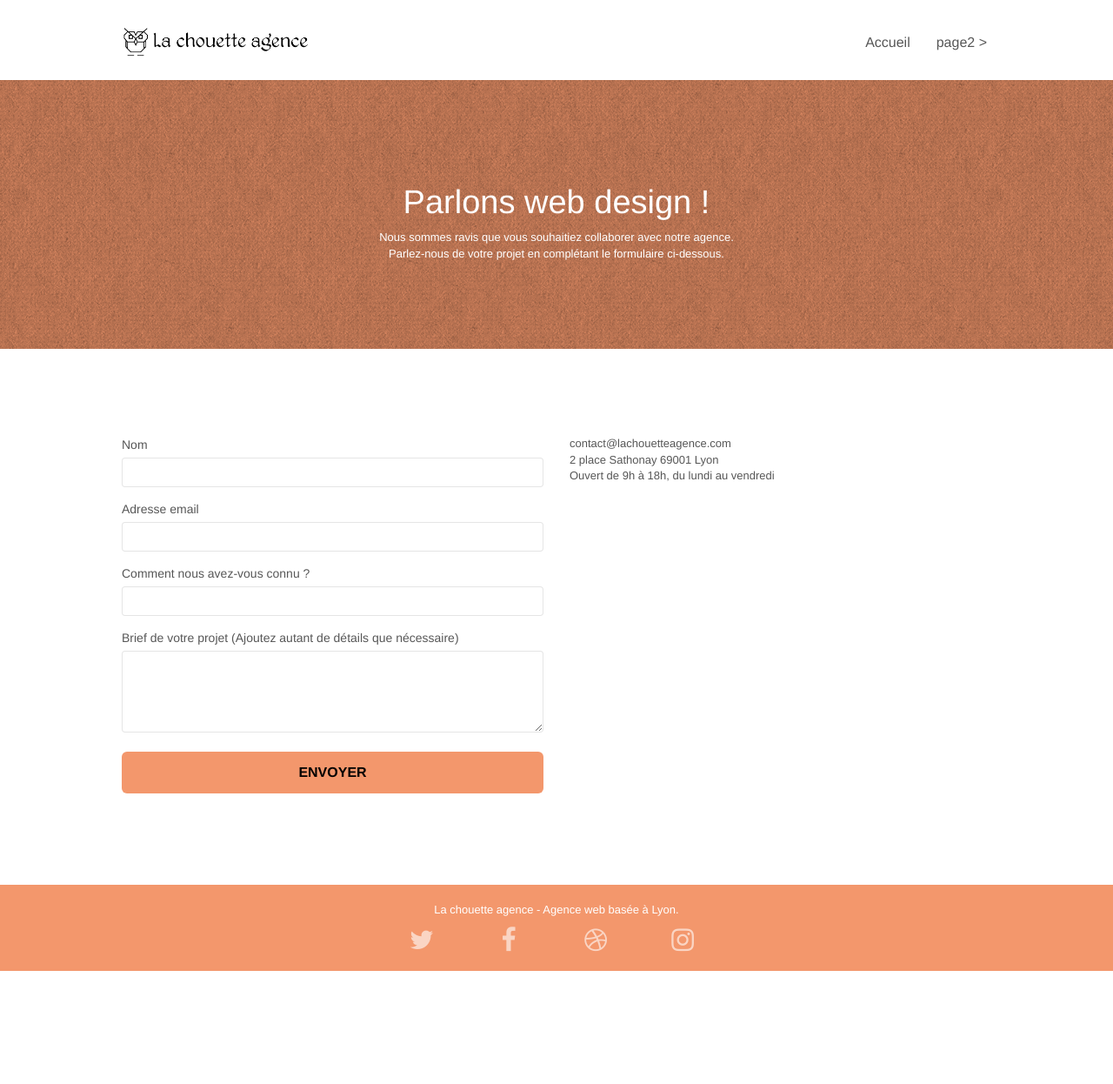
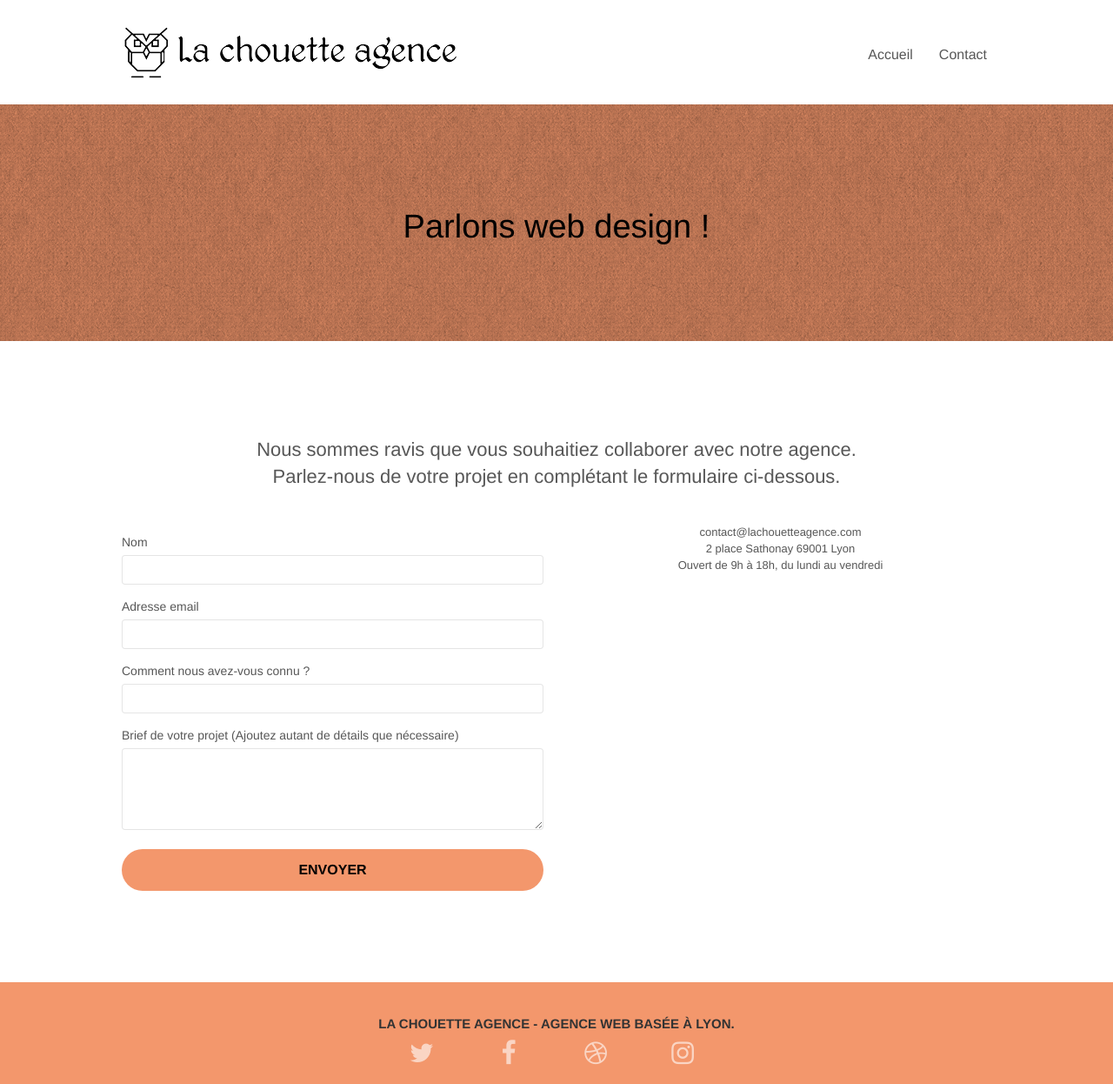
Before and after one commit to mguyot00/MatthieuGuyot_4_01062021, a plain HTML site: page page2.html in a window 1280 px wide. Shown: the whole page at 87% size. Before the commit the page ends 1116 px from the top, so only its background shows below. Drawn offline with nearby package versions, Linux system fonts and the light colour scheme; files that its build step writes are made by us from their sources; a script that the page names is missing.

Commit message:
Add files via upload

```diff
--- a/page2.html
+++ b/page2.html
@@ -1,5 +1,6 @@
 <!doctype html>
-<html lang="Default">
+<html lang="fr">
+
 <head>
 	<meta charset="utf-8">
 	<meta name="keywords" content="">
@@ -18,151 +19,167 @@
 	<script src="./js/blocs.min.js"></script>
 	<script src="./js/jqBootstrapValidation.js"></script>
 	<script src="./js/formHandler.js"></script>
-    <title>page2</title>
+	<title>contact</title>
 
 
-<!-- Analytics -->
-
-<!-- Analytics END -->
 
 </head>
+
 <body>
 	<!-- Principal conteneur -->
-<div class="page-container">
-
-<!-- bloc-0 -->
-<div class="bloc bgc-white l-bloc " id="bloc-0">
+	<!-- Header -->
+    <header class="bloc bgc-white l-bloc " id="bloc-0">
         <div class="container bloc-sm">
             <nav class="navbar row">
                 <div class="navbar-header">
-				<a class="navbar-brand" href="index.html"><img src="img/la-chouette-agence.png" alt="atlanta web design logo" height="40" /></a>
+                    <a class="navbar-brand" href="index.html">
+                        <img src="img/la-chouette-agence.png" alt="Logo de la Chouette agence, agence de web design à Lyon" title="Retour à l'accueil">
+                    </a>
                     <button id="nav-toggle" type="button" class="ui-navbar-toggle navbar-toggle" data-toggle="collapse" data-target=".navbar-1">
-					<span class="sr-only">Toggle navigation</span><span class="icon-bar"></span><span class="icon-bar"></span><span class="icon-bar"></span>
+                        <span class="sr-only">Toggle navigation</span>
+                        <span class="icon-bar"></span>
+                        <span class="icon-bar"></span>
+                        <span class="icon-bar"></span>
                     </button>
                 </div>
                 <div class="collapse navbar-collapse navbar-1 special-dropdown-nav">
                     <ul class="site-navigation nav navbar-nav">
                         <li>
-						<a href="index.html">Accueil</a>
+                            <a href="index.html" aria-label="lien vers la page d'accueil" title="page d'accueil">Accueil</a>
                         </li>
                         <li>
-					</li>
-					<li>
-						<a href="page2.html">page2 &gt;</a>
+                            <a href="page2.html" aria-label="lien vers la page de contact" title="page de contact">Contact</a>
                         </li>
                     </ul>
                 </div>
             </nav>
         </div>
-</div>
-<!-- bloc-0 END -->
+    </header>
 
-<!-- bloc-6 -->
+
+    <!-- Section contact -->
     <div class="bloc bg-dots-bg bg-repeat bgc-atomic-tangerine d-bloc bloc-bg-texture texture-paper" id="bloc-6">
         <div class="container bloc-lg">
             <div class="row">
                 <div class="col-sm-12">
-				<h1 class="text-center hero-bloc-text tc-white">
+                    <h1 class="text-center hero-bloc-text">
                         Parlons web design !
                     </h1>
-				<p class="text-center mg-lg tc-white tight-width-whitespace">
-					Nous sommes ravis que vous souhaitiez collaborer avec notre agence.<br>
-					Parlez-nous de votre projet en complétant le formulaire ci-dessous.
-				</p>
+
                 </div>
             </div>
         </div>
     </div>
-<!-- bloc-6 END -->
 
-<!-- bloc-7 -->
+
+    <!-- Section Formulaire -->
     <div class="bloc bgc-white l-bloc" id="bloc-7">
         <div class="container bloc-lg">
+            <h2 class="text-center mg-lg tc-black">
+                Nous sommes ravis que vous souhaitiez collaborer avec notre agence.<br>
+                Parlez-nous de votre projet en complétant le formulaire ci-dessous.
+            </h2>
             <div class="row">
                 <div class="col-sm-6">
-				<form id="form_1" novalidate success-msg="Your message has been sent." fail-msg="Sorry it seems that our mail server is not responding, Sorry for the inconvenience!">
-					<div class="form-group">
-						<label>
+                    <form id="form_1" novalidate>
+                        <div class="form-group" role="group" aria-labelledby="coordonnees">
+                            <p id="coordonnees"></p>
+                            <label for="name">
                                 Nom
                             </label>
-						<input id="name" class="form-control" required />
+                            <input id="name" class="form-control" aria-required="true" aria-label="entrez votre nom" />
                         </div>
+
                         <div class="form-group">
-						<label>
+                            <label for="email">
                                 Adresse email
                             </label>
-						<input id="email" class="form-control" type="email" required />
+                            <input id="email" class="form-control" type="email" aria-required="true" aria-label="entrez votre email" />
                         </div>
+
                         <div class="form-group">
-						<label>
+                            <label for="input_504">
                                 Comment nous avez-vous connu ?
                             </label>
-						<input class="form-control" type="email" required id="input_504" />
+                            <input class="form-control" type="text" aria-required="true" aria-label="indiquez comment vous nous avez connu" id="input_504"/>
                         </div>
+
                         <div class="form-group">
-						<label>
+                            <label for="message">
                                 Brief de votre projet (Ajoutez autant de détails que nécessaire)<br>
-						</label><textarea id="message" class="form-control" rows="4" cols="50" required></textarea>
+                            </label><textarea id="message" class="form-control" rows="4" cols="50" aria-required="true" aria-label="decrivez nous votre projet en détail"></textarea>
                         </div>
-					<button class="bloc-button btn btn-lg btn-block cta-hero btn-atomic-tangerine" type="submit">
+                        <button class="btn-rd bloc-button btn btn-lg btn-block cta-hero btn-atomic-tangerine" aria-label="envoyez votre message" type="submit">
                             Envoyer
                         </button>
                     </form>
                 </div>
-			<div class="col-sm-6">
-				<p>
-					contact@lachouetteagence.com<br>2 place Sathonay 69001 Lyon<br>Ouvert de 9h à 18h, du lundi au vendredi<br>
+                <aside class="col-sm-6">
+                    <p class="text-center">
+                        <a href="mailto:contact@lachouetteagence.com" aria-label="contacter l'agence par email">contact@lachouetteagence.com</a><br>
+                        2 place Sathonay 69001 Lyon<br>
+                        Ouvert de 9h à 18h, du lundi au vendredi<br>
                     </p>
+                </aside>
             </div>
         </div>
     </div>
-</div>
-<!-- bloc-7 END -->
+
 
     <!-- ScrollToTop Button -->
-<a class="bloc-button btn btn-d scrollToTop" onclick="scrollToTarget('1')"><span class="fa fa-chevron-up"></span></a>
-<!-- ScrollToTop Button END-->
+    <a class="bloc-button btn btn-d scrollToTop" onclick="scrollToTarget('1')">
+        <span class="fa fa-chevron-up"></span>
+    </a>
 
 
-<!-- Footer - bloc-8 -->
-<div class="bloc bgc-atomic-tangerine d-bloc" id="bloc-8">
+    <!-- Footer -->
+    <footer class="bloc bgc-atomic-tangerine d-bloc" id="bloc-8">
         <div class="container bloc-sm">
             <div class="row">
-			<div class="col-sm-12">
-				<p class="text-center white">
-					La chouette agence - Agence web basée à Lyon.<br>
-				</p>
+                <div class="col-xs-12">
+                    <h3 class="text-center">
+                        La Chouette agence - Agence web basée à Lyon.
+                    </h3>
                     <div class="row row-no-gutters social">
-					<div class="col-sm-3">
+                        <div class="col-xs-3">
                             <div class="text-center">
-							<a class="social" href="index.html"><span class="fa fa-twitter icon-md"></span></a>
+                                <a class="social" aria-label="lien vers Twitter" href="https://twitter.com/?lang=fr">
+                                    <i class="fa fa-twitter icon-md"></i>
+                                </a>
                             </div>
                         </div>
-					<div class="col-sm-3">
+
+                        <div class="col-xs-3">
                             <div class="text-center">
-							<a class="social" href="index.html"><span class="fa fa-facebook icon-md"></span></a>
+                                <a class="social" aria-label="lien vers Facebook" href="https://www.facebook.com/">
+                                    <i class="fa fa-facebook icon-md"></i>
+                                </a>
                             </div>
                         </div>
-					<div class="col-sm-3">
+
+                        <div class="col-xs-3">
                             <div class="text-center">
-							<a class="social" href="index.html"><span class="fa fa-dribbble icon-md"></span></a>
+                                <a class="social" aria-label="lien vers Dribble" href="https://dribbble.com/">
+                                    <i class="fa fa-dribbble icon-md"></i>
+                                </a>
                             </div>
                         </div>
-					<div class="col-sm-3">
+
+                        <div class="col-xs-3">
                             <div class="text-center">
-							<a class="social" href="index.html"><span class="fa fa-instagram icon-md"></span></a>
+                                <a class="social" aria-label="lien vers Instagram" href="https://www.instagram.com/?hl=fr">
+                                    <i class="fa fa-instagram icon-md"></i>
+                                </a>
                             </div>
                         </div>
                     </div>
                 </div>
             </div>
         </div>
-</div>
-<!-- Footer - bloc-8 END -->
+    </footer>
 
 </div>
-<!-- Principal conteneur END -->
-
 
 </body>
+
 </html>
```
Lines whose indentation alone changed are shown as unchanged.
